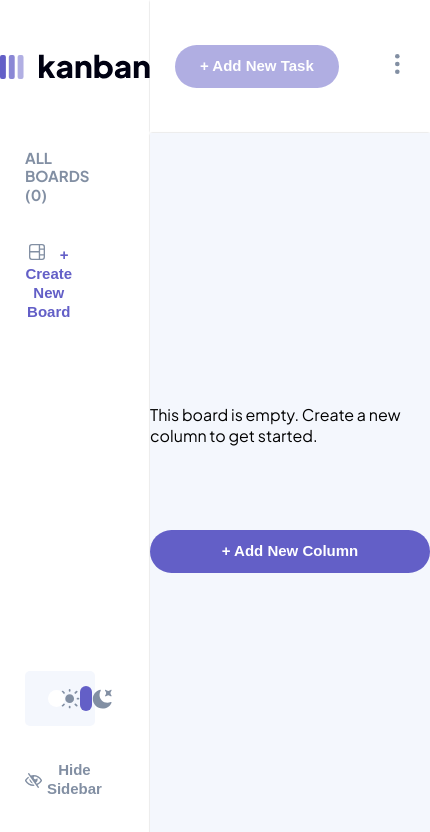
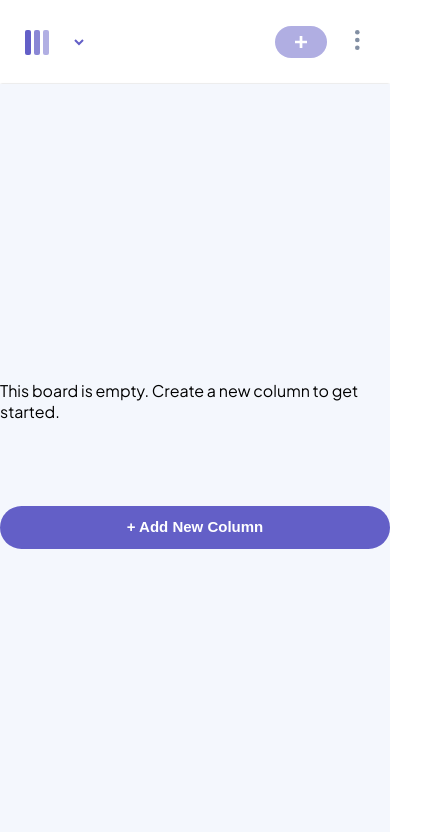
Before and after one commit to Paulo-Victor-Belens/personal-task-manager, a Next.js app: page / in a window 390 px wide. Shown: the top 832 px of the page, 430 px wide, since content can reach past the window. Built offline with nearby package versions, Linux system fonts and the light colour scheme.

Commit message:
Finalizando a responsividade

```diff
--- /dev/null
+++ b/src/app/components/ButtonsHeader.jsx
@@ -0,0 +1,47 @@
+"use client";
+import React, { useEffect, useRef } from 'react';
+import styles from '../page.module.css';
+import verticalEllipsis from '../../images/icon-vertical-ellipsis.svg';
+import addTaskMobile from '../../images/icon-add-task-mobile.svg';
+import Image from 'next/image'
+
+
+export default function ButtonsHeader({ addTask, isDisabled, actualBoards, isVisible, setIsVisible, textOrImage}) {
+  const myElementRef = useRef(null);
+
+  const handleClickOutside = (event) => {
+    if (myElementRef.current && !myElementRef.current.contains(event.target)) {
+      setIsVisible(false);
+    }
+  };
+  useEffect(() => {
+    document.addEventListener('click', handleClickOutside);
+    return () => {
+      document.removeEventListener('click', handleClickOutside);
+    };
+  }, []);
+  return (
+    <div className={styles.btns_header} >
+            <button
+              className={` ${styles.btn} ${styles.btnPrimaryLight}`}
+              onClick={addTask}
+              disabled={isDisabled}
+            >
+             {textOrImage === 'text' ? '+ Add New Task' : (<Image src={addTaskMobile} alt="Add task Mobile" />)}
+            </button>
+            <div className={styles.divElli}>
+              <button
+                onClick={(event) => {
+                  setIsVisible(!isVisible)
+                  event.stopPropagation()
+                }}
+                style={{ padding: '5px' }}
+                disabled={actualBoards.length !== 0 ? false : true}
+                ref={myElementRef}
+              >
+                <Image src={verticalEllipsis} alt="Vertical Ellipsis" />
+              </button>
+            </div>
+          </div>
+  )
+}
--- a/src/app/components/Header.jsx
+++ b/src/app/components/Header.jsx
@@ -3,11 +3,15 @@ import React, { useEffect, useRef, useState } from 'react'
 import { getSavedBoards } from '@/helpers/boardLocal';
 import styles from '../page.module.css'
 import Image from 'next/image'
-import verticalEllipsis from '../../images/icon-vertical-ellipsis.svg'
+
+import iconChevronDown from '../../images/icon-chevron-down.svg'
+import logoMobile from '../../images/logo-mobile.svg'
 import useStore from '@/zustand/store';
 import EditDeleteBox from './modals/EditDeleteBox';
 import ModalDelete from './modals/ModalDelete';
 import ModalAddTask from './modals/ModalAddTask';
+import ModalAsideMobile from './modals/ModalAsideMobile';
+import ButtonsHeader from './ButtonsHeader';
 
 export default function Header() {
   const [actualBoards,
@@ -39,17 +43,10 @@ export default function Header() {
   ));
 
   const [isVisible, setIsVisible] = useState(false);
+  const [isVisibleMobile, setIsVisibleMobile] = useState(false);
   const [boardLocal, setBoardLocal] = useState([]);
   const [isDisabled, setIsDisabled] = useState(true);
-
-  const myElementRef = useRef(null);
-  const handleClickOutside = (event) => {
-
-    if (myElementRef.current && !myElementRef.current.contains(event.target)) {
-      setIsVisible(false);
-    }
-  };
-
+  const [showAside, setShowAside] = useState(false);
   useEffect(() => {
     const boards = getSavedBoards('board');
     if (boards.length !== 0 && boards !== null) {
@@ -64,12 +61,7 @@ export default function Header() {
     }
   }, [modalNewBoard, isDelete]);
 
-  useEffect(() => {
-    document.addEventListener('click', handleClickOutside);
-    return () => {
-      document.removeEventListener('click', handleClickOutside);
-    };
-  }, []);
+
 
   useEffect(() => {
     const boards = getSavedBoards('board');
@@ -118,36 +110,48 @@ export default function Header() {
 
   return (
     <header className={styles.header}>
+        <div className={styles.headerDesk}>
           <h1 className={isDarkMode ? styles.containerModalDarkMode : ''}>{actualBoards.name}</h1>
-        <div className={styles.btns_header}>
+          <ButtonsHeader
+            addTask={addTask}
+            isDisabled={isDisabled}
+            actualBoards={actualBoards}
+            isVisible={isVisible}
+            setIsVisible={setIsVisible}
+            textOrImage="text"
+          />
+        </div>
+        <div className={styles.headerMobile}>
+          <div className={styles.logoMobile}>
+            <Image src={logoMobile} alt="Logo Mobile" />
+            <h1 className={isDarkMode ? styles.containerModalDarkMode : ''}>
               <button
-            className={` ${styles.btn} ${styles.btnPrimaryLight}`}
-            onClick={addTask}
-            disabled={isDisabled}
+                onClick={() => setShowAside(true)}
+                type="button"
+                className={isDarkMode ? `${styles.showAside} ${styles.containerModalDarkMode}` : styles.showAside}
               >
-            + Add New Task
+                {actualBoards.name}
+                <Image src={iconChevronDown} alt="Logo Mobile"/>
               </button>
-          <div className={styles.divElli}>
-            <button
-              onClick={(event) => {
-                setIsVisible(!isVisible)
-                event.stopPropagation()
-              }}
-              style={{ padding: '5px' }}
-              disabled={actualBoards.length !== 0 ? false : true}
-              ref={myElementRef}
-            >
-              <Image src={verticalEllipsis} alt="Vertical Ellipsis" />
-            </button>
-            {isVisible && (
+            </h1>
+          </div>
+          <ButtonsHeader
+            addTask={addTask}
+            isDisabled={isDisabled}
+            actualBoards={actualBoards}
+            isVisible={isVisibleMobile}
+            setIsVisible={setIsVisibleMobile}
+            textOrImage="image"
+          />
+        </div>
+              {isVisible || isVisibleMobile ? (
                 <EditDeleteBox
                   whosEdit="Board"
                   whosDelete="Board"
                   handleClickEdit={showEditBox}
                   handleClickDelete={showDeleteBox}
                 />
-            )}
-
+              ): null}
               {modalDeleteBoard && (
                 <ModalDelete
                   boardOrTask={'board'}
@@ -158,16 +162,20 @@ export default function Header() {
                   {`Are you sure you want to delete the '${actualBoards.name}' board? This action will remove all columns and tasks and cannot be reversed.`}
                 </ModalDelete>
               )}
-
               {isNewTask && (
                 <ModalAddTask
                   titleModal="Add New Task"
                   boardLocal={boardLocal}
                 />
               )}
-
+              {showAside && (
+                <div>
+                  <ModalAsideMobile
+                    isOpen={showAside}
+                    setIsOpen={setShowAside}
+                  />
                 </div>
-        </div>
+              )}
     </header>
   )
 }
--- a/src/app/components/columns/Task.jsx
+++ b/src/app/components/columns/Task.jsx
@@ -10,7 +10,6 @@ export default function Task({id, title, subtasks, description, columns}) {
   const toggleTask = () => {
     setIsTaskOpen(!isTaskOpen);
   };
-
   const columnByTask = columns.find((column) => column.tasks
     .find((task) => task.id === id));
   return (
--- a/src/app/components/modals/ModalAddTask.jsx
+++ b/src/app/components/modals/ModalAddTask.jsx
@@ -67,13 +67,13 @@ function ModalAddTask({ titleModal, boardLocal }) {
     });
 
     const colunmByName = actualBoards.columns.filter((column) => column.id === tasksStatus);
-    const subTaskNotEmpity = subTasks.filter((subtask) => subtask.name !== '');
+    const subTasksNotEmpty = subTasks.filter((subTask) => subTask.name !== '');
 
     const tasks = {
       id: uuidv4(),
       title: taskTitle,
       description: tasksDescription,
-      subtasks: subTaskNotEmpity,
+      subtasks: subTasksNotEmpty,
       status: colunmByName[0].name,
     };
 
--- /dev/null
+++ b/src/app/components/modals/ModalAsideMobile.jsx
@@ -0,0 +1,68 @@
+/* eslint-disable react-hooks/exhaustive-deps */
+"use client";
+import React, { useEffect, useState } from 'react';
+import Modal from 'react-modal';
+import useStore from '@/zustand/store';
+import styles from '../../page.module.css';
+import { customStyles } from './customStyles';
+import AsideBoards from '../AsideBoards';
+import DarkMode from '../DarkMode';
+import { getSavedBoards } from '@/helpers/boardLocal';
+
+
+
+function ModalAsideMobile({ isOpen, setIsOpen }) {
+  const [isHidden, modalNewBoard, isDelete, actualBoards, isDarkMode] = useStore((state) =>
+  [state.isHidden, state.modalNewBoard, state.isDelete, state.actualBoards, state.isDarkMode]
+  );
+  const [boards, setBoards] = useState([])
+
+  useEffect(() => {
+    const boards = getSavedBoards('board');
+    if (boards.length !== 0 && boards !== null) {
+      try {
+        setBoards(boards)
+      } catch (error) {
+        console.error('Erro ao fazer parsing JSON:', error);
+      }
+    } else {
+      setBoards([])
+    }
+  }, [modalNewBoard, isDelete, actualBoards]);
+
+  const custom = customStyles(isDarkMode);
+
+  custom.content.padding = '15px';
+  custom.content.borderRadius = '10px';
+  custom.content.top = '30%';
+  return (
+    <div>
+      <Modal
+        isOpen={isOpen}
+        onRequestClose={() => setIsOpen(false)}
+        contentLabel="Modal de exemplo"
+        shouldCloseOnOverlayClick={true}
+        style={custom}
+        ariaHideApp={false}
+      >
+        <div className={isDarkMode ? `${styles.containerModal} ${styles.containerModalDarkMode}` : styles.containerModal}>
+          <aside className={isHidden ? styles.hiddenAsideContainerMobile : styles.asideContainerMobile}>
+            <div className={isHidden ? styles.hiddenAsideContentMobile : styles.asideContentMobile}>
+              <div>
+                <div>
+                  <h4 className={styles.asideTitle}>ALL BOARDS ({boards.length})</h4>
+                </div>
+                <AsideBoards />
+              </div>
+              <div>
+                <DarkMode />
+              </div>
+            </div>
+          </aside>
+        </div>
+      </Modal>
+    </div>
+  );
+}
+
+export default ModalAsideMobile;
--- a/src/app/components/modals/ModalDelete.jsx
+++ b/src/app/components/modals/ModalDelete.jsx
@@ -5,22 +5,9 @@ import useStore from '@/zustand/store';
 import { customStyles } from './customStyles';
 
 export default function ModalDelete({boardOrTask , modalDeleteBoard, showDeleteBox, deleteFunction, children}) {
-  const [isDarkMode] = useStore((state) => [state.isDarkMode])
-  // const customStyles = {
-  //   content: {
-  //     top: '50%',
-  //     left: '50%',
-  //     right: 'auto',
-  //     bottom: 'auto',
-  //     marginRight: '-50%',
-  //     transform: 'translate(-50%, -50%)',
-  //     transition: 'all 0.4s ease-in-out',
-  //     backgroundColor: isDarkMode ? "#2B2C37" : "#fff",
-  //   },
-  // };
+  const [isDarkMode] = useStore((state) => [state.isDarkMode]);
 
   let custom = customStyles(isDarkMode);
-  custom.content.width = '';
   return (
     <Modal
         isOpen={modalDeleteBoard}
--- a/src/app/components/modals/ModalTask.jsx
+++ b/src/app/components/modals/ModalTask.jsx
@@ -207,7 +207,7 @@ export default function ModalTask({ openModal, closeModal, title, description, s
                 <option
                   key={index}
                   value={column.id}
-                >
+                >tasks
                   {column.name}
                 </option>
               ))}
--- a/src/app/components/modals/customStyles.js
+++ b/src/app/components/modals/customStyles.js
@@ -1,11 +1,33 @@
 export const customStyles = (isDarkMode) => {
+  if (typeof window !== 'undefined') {
+    const vw = window.innerWidth;
+    let width = 0;
+    let top = '50%';
+    switch (true) {
+      case vw < 500:
+        width = '90vw';
+        top = '45%';
+        break;
+      case vw < 700:
+        width = '65vw';
+        break;
+      case vw < 1000:
+        width = '50vw';
+        break;
+      case vw < 1200:
+        width = '40vw';
+        break;
+      default:
+        width = '38vw';
+        break;
+    }
     return {
       overlay: {
         backgroundColor: isDarkMode ? "rgb(0, 0, 0, .8)" : "rgb(250, 250, 250, .7)",
       },
       content: {
-      width: '38vw',
-      top: '50%',
+        width,
+        top,
         left: '50%',
         right: 'auto',
         bottom: 'auto',
@@ -14,5 +36,8 @@ export const customStyles = (isDarkMode) => {
         backgroundColor: isDarkMode ? "#2B2C37" : "#fff",
         border: isDarkMode ? "none" : "border: 1px solid rgb(204, 204, 204);",
       },
+    };
   }
+
+  return {};
 };
--- a/src/app/layout.js
+++ b/src/app/layout.js
@@ -1,4 +1,5 @@
 import './globals.css'
+
 
 export const metadata = {
   title: 'Kanban',
--- a/src/app/page.module.css
+++ b/src/app/page.module.css
@@ -24,7 +24,7 @@
   opacity: 0.5;
 }
 
-.header {
+.headerDesk, .headerMobile {
   align-items: center;
   padding: 0 25px;
   display: flex;
@@ -367,8 +367,16 @@
 
 .textarea {
   resize: none;
+  height: 80px;
+  font-weight: 600;
+  font-size: var(--font-size-s);
+  line-height: var(--line-height-s);
 }
 
+/* .options {
+  padding: 10px;
+  font-size: var(--font-size-s);
+} */
 
 .inputWithClose {
   display: flex;
@@ -678,9 +686,6 @@
 }
 
 
-.containerModalDarkMode input:checked {
-  background-color: var(--color-dark-primary);
-}
 
 .containerModalDarkMode input:checked + span {
   color: var(--color-light-primary);
@@ -693,7 +698,7 @@
 }
 */
 .editDeleteBoxDarkMode {
-  background-color: var(--color-dark-primary);
+  background-color: var(--color-light-secondary-light);
 }
 
 
@@ -771,3 +776,95 @@
 .conatinerInputCollumn ::-webkit-scrollbar-track:vertical {
   background-color: #f1f1f1; /* Cor de fundo quando no começo ou no final do conteúdo */
 }
+
+.headerMobile {
+  display: none;
+}
+
+@media (min-width: 700px) and (max-width: 849px) {
+  .divColumns, .newColumn {
+    width: 280px;
+  }
+
+  .editDeleteBox {
+    min-width: 20vw;
+  }
+}
+
+@media (min-width: 481px) and (max-width: 699px) {
+  .divColumns, .newColumn {
+    width: 250px;
+  }
+  .btns_header {
+    width: 170px;
+  }
+
+  .btn {
+    padding: 12px 15px;
+  }
+  .editDeleteBox {
+    min-width: 25vw;
+  }
+}
+
+@media (max-width: 480px) {
+  .headerMobile {
+    display: flex;
+  }
+  .headerDesk {
+    display: none;
+  }
+
+  .btns_header {
+    width: 90px;
+  }
+
+  .asideContainer {
+    display: none;
+  }
+
+  .logoMobile {
+    display: flex;
+    align-items: center;
+    justify-content: center;
+  }
+
+  .logoMobile > h1 {
+    margin-left: 15px;
+  }
+
+  .headerMobile .btn {
+    padding: 10px 20px;
+    display: flex;
+    align-items: center;
+  }
+
+  .showAside {
+    display: flex;
+    justify-content: space-between;
+    align-items: center;
+    font-size: var(--font-size-xl);
+    /* color: #FFFFFF; */
+  }
+
+  .showAside img {
+    margin-left: 10px;
+  }
+
+  .editDeleteBox {
+    min-width: 35vw;
+  }
+
+  .divColumns, .newColumn {
+    width: 250px;
+  }
+
+  .modalDivDelete {
+    padding: 8px;
+    width: auto;
+  }
+
+  .containerModalDarkMode .toogleContent {
+    background-color: #21222b;
+  }
+}
```
Also changed, not shown: src/app/globals.css (+26 -1 lines), 1 other file (tests, documents, lock files or other folders). Lines whose indentation alone changed are shown as unchanged.
